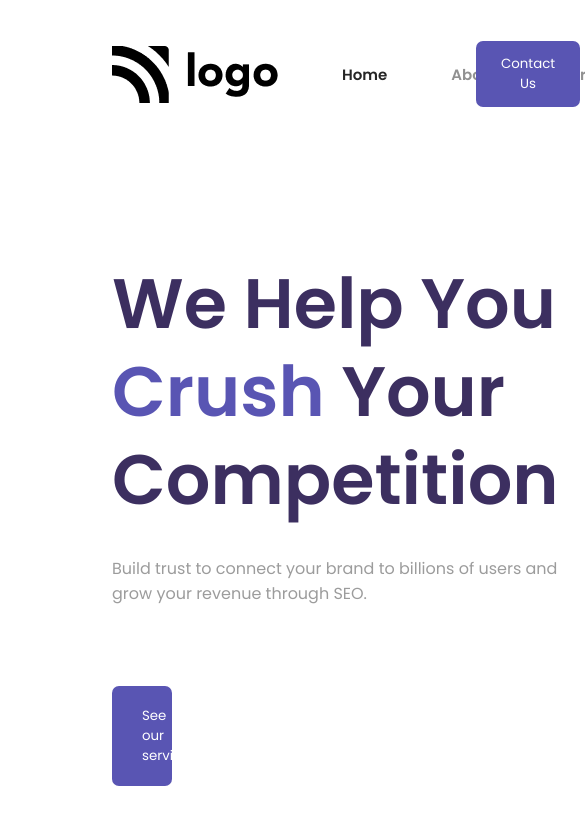
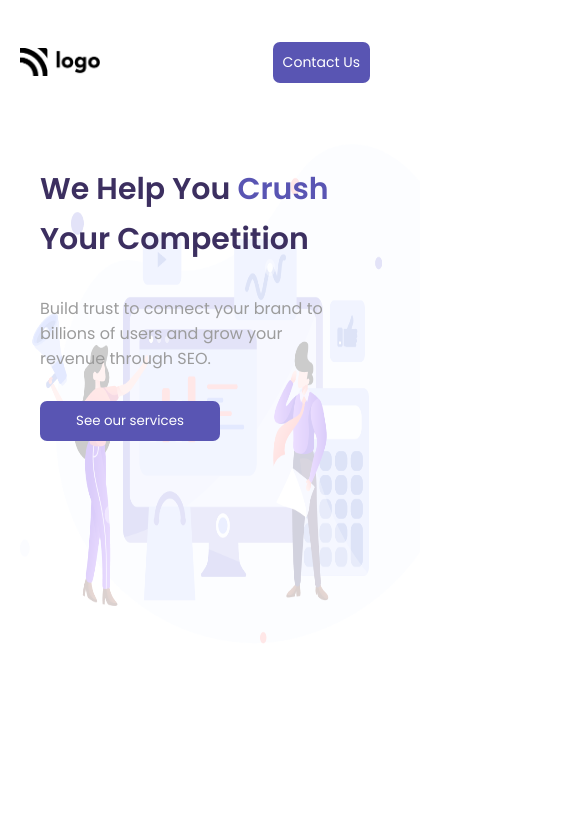
Before and after one commit to nishok19/html-css-proj-4, a plain HTML site: page index.html in a window 390 px wide. Shown: the top 824 px of the page, 585 px wide, since content can reach past the window. Drawn offline with Linux system fonts and the light colour scheme.

Commit message:
Fixed issues and made responsive only for mobile

```diff
--- a/index.html
+++ b/index.html
@@ -19,7 +19,7 @@
     <div class="container">
       <section aria-label="navbar">
         <nav class="navbar-container">
-          <div>
+          <div class="nav-logo">
             <img src="./assets/Logo.png" alt="brand-logo" />
           </div>
           <div class="grow-list">
@@ -32,7 +32,7 @@
             </ul>
           </div>
           <div class="button-group">
-            <button class="nav-button">Contact Us</button>
+            <button class="nav-button btn">Contact Us</button>
           </div>
         </nav>
       </section>
@@ -40,7 +40,7 @@
       <section aria-label="banner">
         <div class="banner-container">
           <!-- Left text -->
-          <div>
+          <div class="hero-left">
             <h1 class="heading-text">
               We Help You <span>Crush</span> Your Competition
             </h1>
@@ -48,7 +48,7 @@
               Build trust to connect your brand to billions of users and grow
               your revenue through SEO.
             </p>
-            <button class="nav-button btn">See our services</button>
+            <button class="hero-button btn">See our services</button>
           </div>
           <!-- Right Text -->
           <div class="banner-img">
--- a/sandbox.config.json
+++ /dev/null
@@ -1,3 +0,0 @@
-{
-  "template": "static"
-}
--- a/style.css
+++ b/style.css
@@ -53,7 +53,7 @@
   width: 270px;
 }
 
-.nav-button {
+.btn {
   background-color: #5955b3;
   color: #fff;
   border: none;
@@ -71,12 +71,12 @@
   padding: 1rem 0 1rem 7rem;
 }
 
-.banner-container > div:nth-child(2) {
+.banner-img {
   display: flex;
   margin: auto;
   margin-right: 0;
 }
-.banner-container > div:nth-child(2) > img {
+.banner-img > img {
   width: 50vw;
 }
 
@@ -91,7 +91,7 @@
   color: #5955b3;
 }
 
-.banner-container > div:nth-child(1) {
+.hero-left {
   display: flex;
   flex-direction: column;
   margin: auto;
@@ -104,8 +104,74 @@
   margin-top: 2rem;
 }
 
-.nav-button.btn {
+.hero-button {
   width: 14vw;
   padding: 20px 30px;
   margin-top: 5rem;
 }
+
+@media (max-width: 480px) {
+  .grow-list {
+    display: none;
+  }
+
+  .navbar-container {
+    margin: 20px;
+  }
+
+  .nav-logo img {
+    width: 80px;
+  }
+
+  .button-group {
+    width: fit-content;
+  }
+
+  .nav-button {
+    font-size: 14px;
+    padding: 10px;
+  }
+
+  /*  */
+
+  .hero-left {
+    margin: 20px;
+  }
+
+  .banner-container {
+    padding: 20px;
+    flex-direction: column;
+    position: relative;
+  }
+
+  .heading-text {
+    font-size: 30px;
+    line-height: 50px;
+    width: 300px;
+  }
+
+  .hero-button {
+    width: 180px;
+    padding: 10px;
+    margin-top: 30px;
+  }
+
+  /* .banner-img {
+    width: inherit;
+    height: inherit;
+  } */
+
+  .banner-img {
+    position: absolute;
+    z-index: -1;
+    width: 400px;
+    height: 500px;
+  }
+
+  .banner-img img {
+    position: absolute;
+    height: 500px;
+    width: 400px;
+    opacity: 0.2;
+  }
+}
```
Also changed, not shown: package.json (deleted, +0 -24 lines), test.html (deleted, +0 -12 lines), Readme.md, thumbnail.png (deleted), 1 other file.
